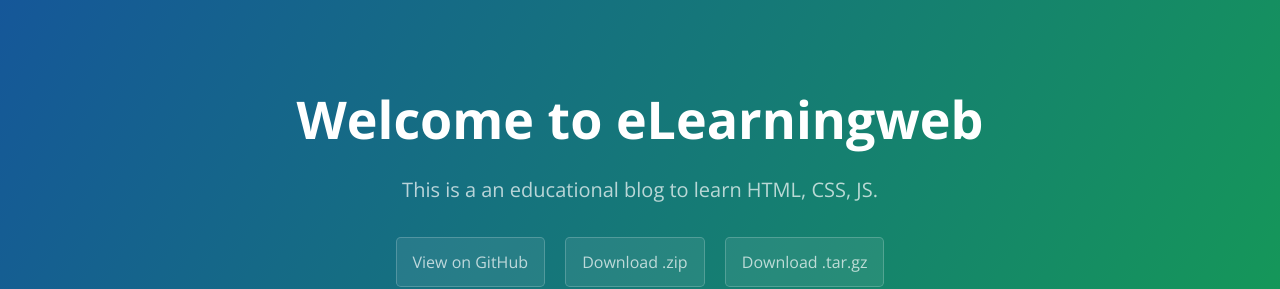
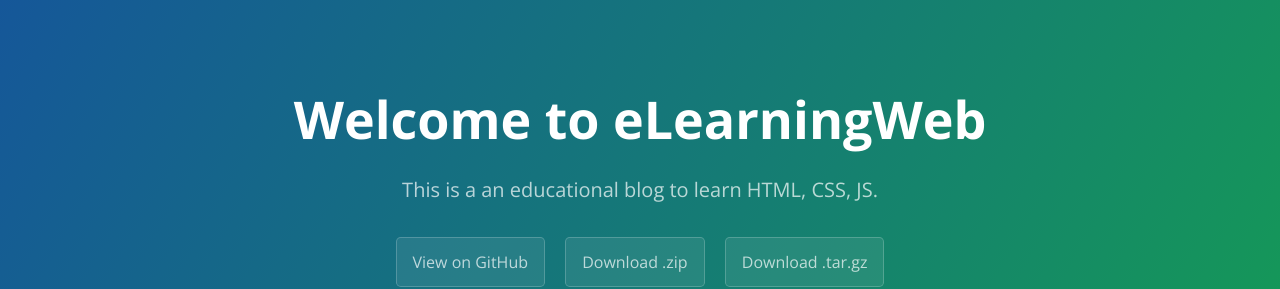
Before and after one commit to indian-sharan/webcode, a Jekyll site: the page built from docs/SUPPORT.md, in a window 1280 px wide. Shown: the top 289 px of the page. Built offline with Jekyll 4.4.1, drawn with Linux system fonts in a browser that asks for light colours; our own code applies the rules of GitHub Pages for plain Markdown files.

Commit message:
Update default.html

```diff
--- a/_layouts/default.html
+++ b/_layouts/default.html
@@ -14,7 +14,7 @@
     <a id="skip-to-content" href="#content">Skip to the content.</a>
 
     <header class="page-header" role="banner">
-      <h1 class="project-name">Welcome to eLearningweb</h1>
+      <h1 class="project-name">Welcome to eLearningWeb</h1>
       <h2 class="project-tagline">This is a an educational blog to learn HTML, CSS, JS.</h2>
       {% if site.github.is_project_page %}
         <a href="{{ site.github.repository_url }}" class="btn">View on GitHub</a>
```
